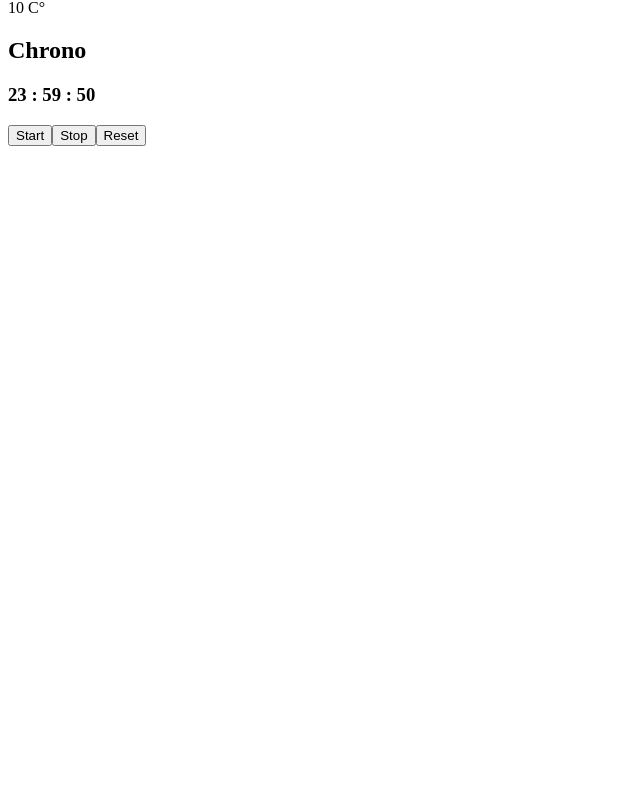
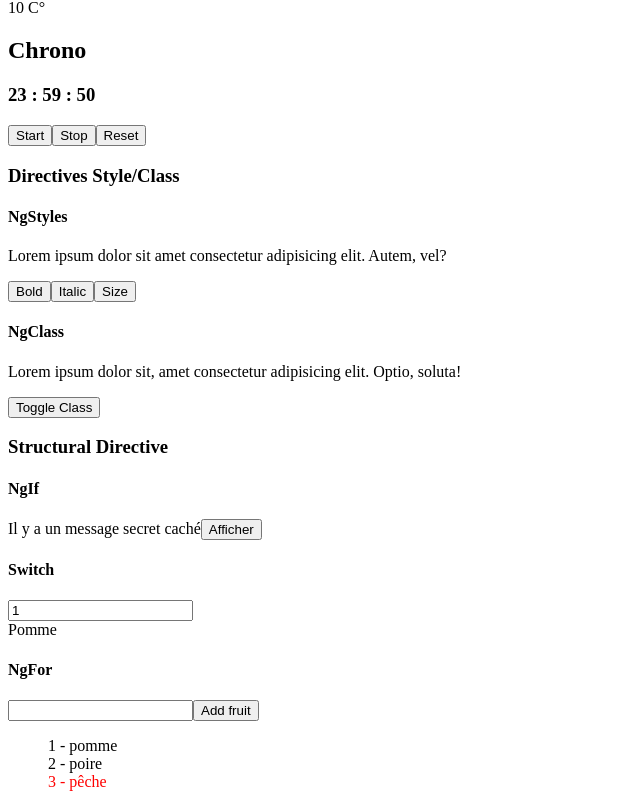
Before and after one commit to Nico7522/angular-demo-exo, an Angular app: page / in a window 1280 px wide. Shown: the part 687-1494 px from the top of the page, without its empty margins (0-640 px from the left). Before the commit the page ends 841 px from the top, so only its background shows below. Built offline with nearby package versions, Linux system fonts and the light colour scheme.

Commit message:
Demo 4 et 5

```diff
--- a/src/app/app.component.html
+++ b/src/app/app.component.html
@@ -2,3 +2,5 @@
 <app-demo2 />
 <app-demo3 />
 <app-timer />
+<app-demo4 />
+<app-demo5 />
--- /dev/null
+++ b/src/app/demos/demo4/demo4.component.html
@@ -0,0 +1,17 @@
+<h3>Directives Style/Class</h3>
+
+<h4>NgStyles</h4>
+<p [ngStyle]="currentStyle">
+  Lorem ipsum dolor sit amet consectetur adipisicing elit. Autem, vel?
+</p>
+
+<div>
+  <button type="button" (click)="toggleBold()">Bold</button>
+  <button type="button" (click)="toggleItalic()" >Italic</button>
+  <button type="button" (click)="toggleBig()">Size</button>
+</div>
+
+<h4>NgClass</h4>
+<p [ngClass]="{'active' : isActive }">Lorem ipsum dolor sit, amet consectetur adipisicing elit. Optio, soluta!</p>
+
+<button type="button" (click)="isActive = !isActive">Toggle Class</button>
--- /dev/null
+++ b/src/app/demos/demo4/demo4.component.scss
@@ -0,0 +1,4 @@
+.active {
+    color: green;
+    text-decoration: underline;
+}
--- /dev/null
+++ b/src/app/demos/demo4/demo4.component.ts
@@ -0,0 +1,39 @@
+import { Component } from '@angular/core';
+
+@Component({
+  selector: 'app-demo4',
+  templateUrl: './demo4.component.html',
+  styleUrls: ['./demo4.component.scss']
+})
+export class Demo4Component {
+  currentStyle: any = {};
+
+  isBold: boolean = false;
+  isItalic: boolean = false;
+  isBig: boolean = false;
+
+  isActive: boolean = false;
+
+  setCurrentStyle(){
+    this.currentStyle = {
+      'font-style': this.isItalic ? 'italic' : 'normal',
+      'font-weight': this.isBold ? 'bold' : 'normal',
+      'font-size': this.isBig ? '32px' : '16px'
+    }
+  }
+
+  toggleItalic(){
+    this.isItalic =!this.isItalic;
+    this.setCurrentStyle();
+  }
+
+  toggleBold(){
+    this.isBold =!this.isBold;
+    this.setCurrentStyle();
+  }
+
+  toggleBig(){
+    this.isBig =!this.isBig;
+    this.setCurrentStyle();
+  }
+}
--- /dev/null
+++ b/src/app/demos/demo5/demo5.component.html
@@ -0,0 +1,30 @@
+<h3>Structural Directive</h3>
+
+<h4>NgIf</h4>
+
+<p *ngIf="isOpen; else elseBlock">Message Secret</p>
+<!-- <p *ngIf="!isOpen">Il y a un message secret caché</p> -->
+
+<ng-template #elseBlock>Il y a un message secret caché</ng-template>
+
+<button type="button" (click)="isOpen = true">Afficher</button>
+
+<h4>Switch</h4>
+
+<input type="text" [(ngModel)]="choice" />
+
+<div [ngSwitch]="choice">
+  <div *ngSwitchCase="1">Pomme</div>
+  <div *ngSwitchCase="2">Poire</div>
+  <div *ngSwitchCase="3">Pêche</div>
+  <div *ngSwitchDefault>Entrez 1, 2, 3</div>
+</div>
+
+<h4>NgFor</h4>
+
+<input type="text" [(ngModel)]="fruitName" />
+<button type="button" (click)="addFruit()">Add fruit</button>
+
+<ul>
+  <li *ngFor="let fruit of fruits; index as i; last as last; odd as odd; first as f" [ngClass]="{'isActive' : last}">{{ i + 1 }} - {{ fruit }}</li>
+</ul>
--- /dev/null
+++ b/src/app/demos/demo5/demo5.component.scss
@@ -0,0 +1,7 @@
+li {
+    list-style-type: none;
+}
+
+.isActive {
+    color: red;
+}
--- /dev/null
+++ b/src/app/demos/demo5/demo5.component.ts
@@ -0,0 +1,18 @@
+import { Component } from '@angular/core';
+
+@Component({
+  selector: 'app-demo5',
+  templateUrl: './demo5.component.html',
+  styleUrls: ['./demo5.component.scss'],
+})
+export class Demo5Component {
+  isOpen: boolean = false;
+
+  fruits: string[] = ['pomme', 'poire', 'pêche'];
+  fruitName: string = '';
+  choice: number = 1;
+  addFruit() {
+    this.fruits.push(this.fruitName);
+    this.fruitName = "";
+  }
+}
```
Also changed, not shown: src/app/app.module.ts (+7 -1 lines), 2 other files (tests, documents, lock files or other folders).
